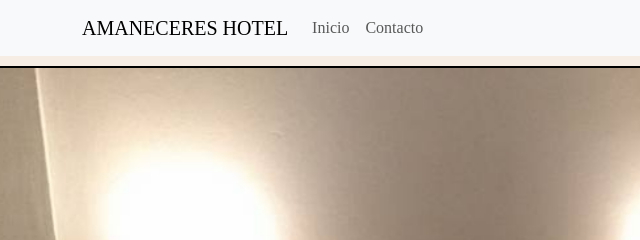
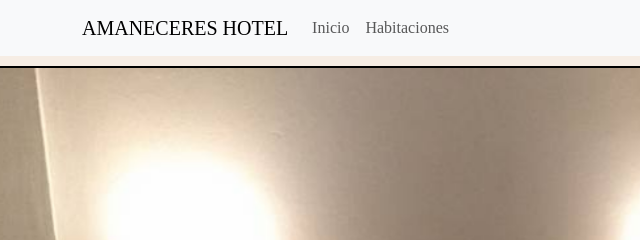
Before and after one commit to natimiranda28/Hotel-Amaneceres, a website: page index.html in a window 1280 px wide. Shown: the top 240 px of the page, 0-640 px from the left. Drawn offline with nearby package versions, Linux system fonts and the light colour scheme; a web font is replaced by a local one.

Commit message:
Se arreglo el problema con Habitaciones

```diff
--- a/index.html
+++ b/index.html
@@ -25,7 +25,8 @@
             <div class="collapse navbar-collapse" id="navbarNav">
                 <ul class="navbar-nav ml-auto">
                     <li class="nav-item"><a class="nav-link" href="../index.html">Inicio</a></li>
-                    <li class="nav-item"><a class="nav-link" href="../HTML/Contacto.html">Contacto</a></li>
+                    <li class="nav-item"><a class="nav-link" href="../HTML/Habitaciones.html">Habitaciones</a></li>
+
                 </ul>
             </div>
             <a href="https://wa.me/XXXXXXXXXX" target="_blank" rel="noopener">
```
Also changed, not shown: HTML/Habitaciones.html (+0 -1 lines).
